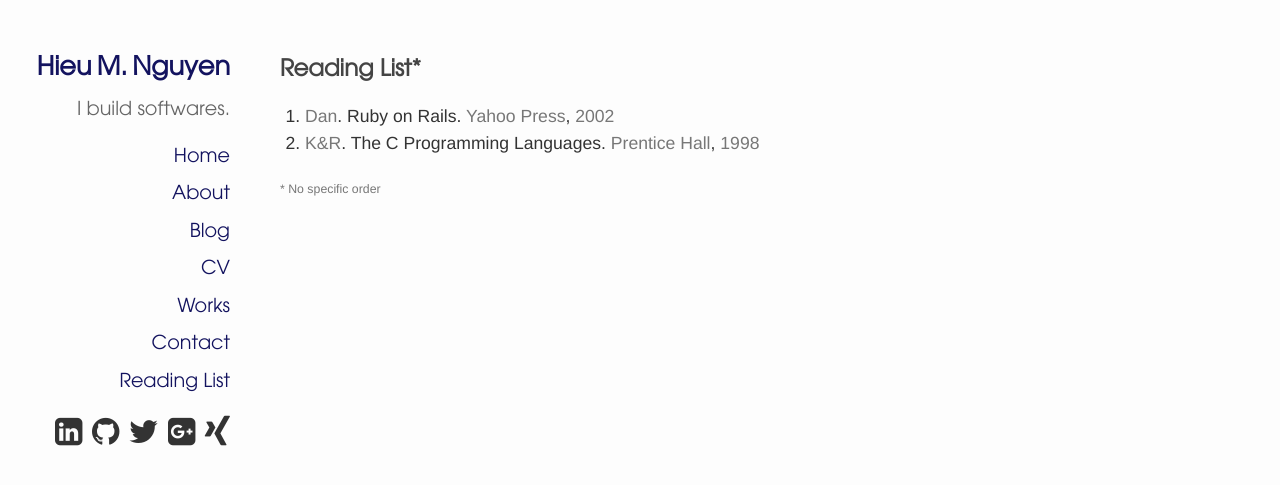
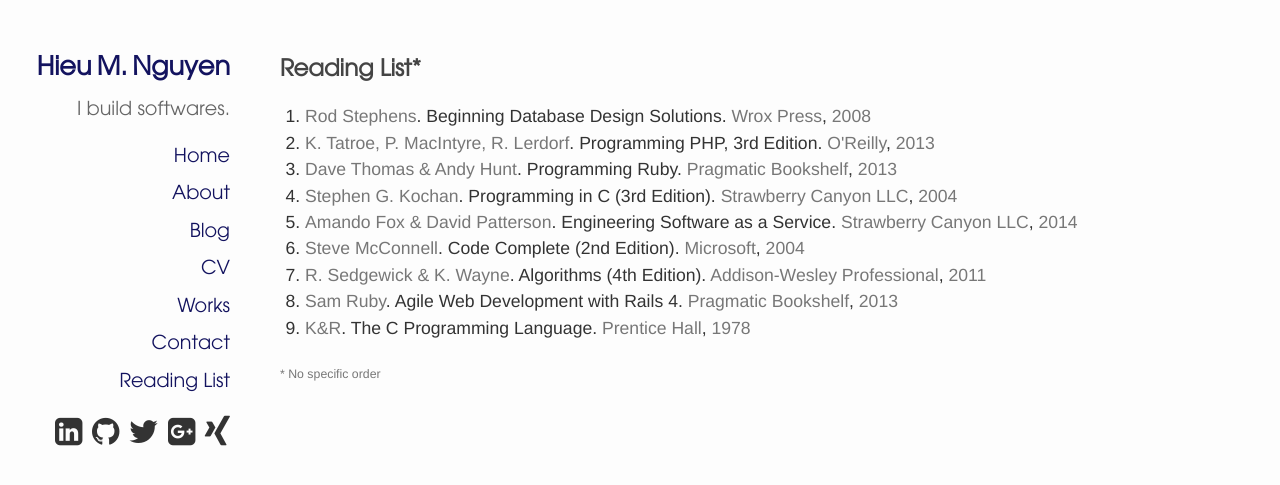
Before and after one commit to ngnmhieu/ngnmhieu.github.io, a Jekyll site: the page built from readinglist.html, in a window 1280 px wide. Shown: the top 485 px of the page. Built offline with Jekyll 4.4.1, drawn with Linux system fonts in a browser that asks for light colours; nearby versions of some CDN libraries; Markdown is read by kramdown in place of the engine named in the settings.

Commit message:
update readinglist

```diff
--- a/_data/books.yml
+++ b/_data/books.yml
@@ -1,9 +1,44 @@
-- title: Ruby on Rails
-  author: Dan
-  year: 2002
-  publisher: Yahoo Press
+- title: Beginning Database Design Solutions
+  author: Rod Stephens
+  year: 2008
+  publisher: Wrox Press
 
-- title: The C Programming Languages
+- title: Programming PHP, 3rd Edition
+  author: K. Tatroe, P. MacIntyre, R. Lerdorf
+  year: 2013
+  publisher: O'Reilly
+
+- title: Programming Ruby
+  author: Dave Thomas & Andy Hunt
+  year: 2013
+  publisher: Pragmatic Bookshelf
+
+- title: Programming in C (3rd Edition)
+  author: Stephen G. Kochan
+  year: 2004
+  publisher: Strawberry Canyon LLC
+
+- title: Engineering Software as a Service
+  author: Amando Fox & David Patterson
+  year: 2014
+  publisher: Strawberry Canyon LLC
+
+- title: Code Complete (2nd Edition)
+  author: Steve McConnell
+  year: 2004
+  publisher: Microsoft
+
+- title: Algorithms (4th Edition)
+  author: R. Sedgewick & K. Wayne
+  year: 2011
+  publisher: Addison-Wesley Professional
+
+- title: Agile Web Development with Rails 4
+  author: Sam Ruby
+  year: 2013
+  publisher: Pragmatic Bookshelf
+
+- title: The C Programming Language
   author: K&R
-  year: 1998
+  year: 1978
   publisher: Prentice Hall
--- a/css/main.css
+++ b/css/main.css
@@ -281,7 +281,7 @@
 #about {
   margin-right: 10px;
   margin-top: 10px;
-  max-width: 700px;
+  max-width: 750px;
 }
 
 #profile-pic {
--- a/works.html
+++ b/works.html
@@ -7,6 +7,7 @@
   <section class="pull-left">
     <h2>Works</h2>
   </section>
+  <div class="clear"></div>
 
-  <div class="clear"></div>
+  <p>Under Construction.</p>
 </div>
```
Also changed, not shown: 3 other files.
